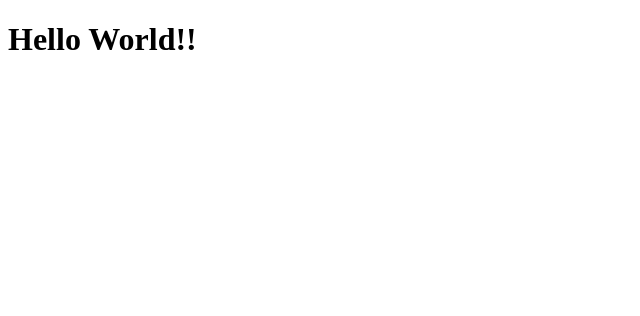
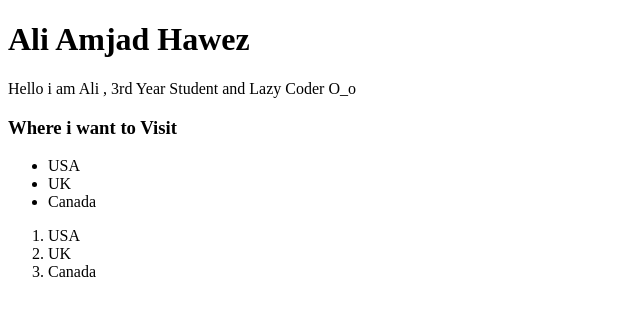
Before and after one commit to Re-Coded-react-bootcamp/react_myinfo_js, a React (Create React App) app: page / in a window 1280 px wide. Shown: the top 316 px of the page, without its empty margins (0-640 px from the left). Built offline with nearby package versions, Linux system fonts and the light colour scheme.

Commit message:
Finalize

```diff
--- a/src/App.js
+++ b/src/App.js
@@ -1,9 +1,10 @@
 import React from 'react';
+import My from './MyInfo.jsx';
 
 function App() {
   return (
     <div>
-      <h1>Hello World!!</h1>
+      <My />
     </div>
   );
 }
--- /dev/null
+++ b/src/MyInfo.jsx
@@ -0,0 +1,23 @@
+import React from 'react';
+
+const component = () => {
+    return (
+<React.Fragment>
+    <h1>Ali Amjad Hawez</h1>
+    <p>Hello i am Ali , 3rd Year Student and Lazy Coder O_o</p>
+    <h3>Where i want to Visit </h3>
+    <ul>
+        <li>USA</li>
+        <li>UK</li>
+        <li>Canada</li>
+    </ul>
+    <ol>
+        <li>USA</li>
+        <li>UK</li>
+        <li>Canada</li>
+    </ol>
+</React.Fragment>
+
+);
+    };
+export default component;
```
